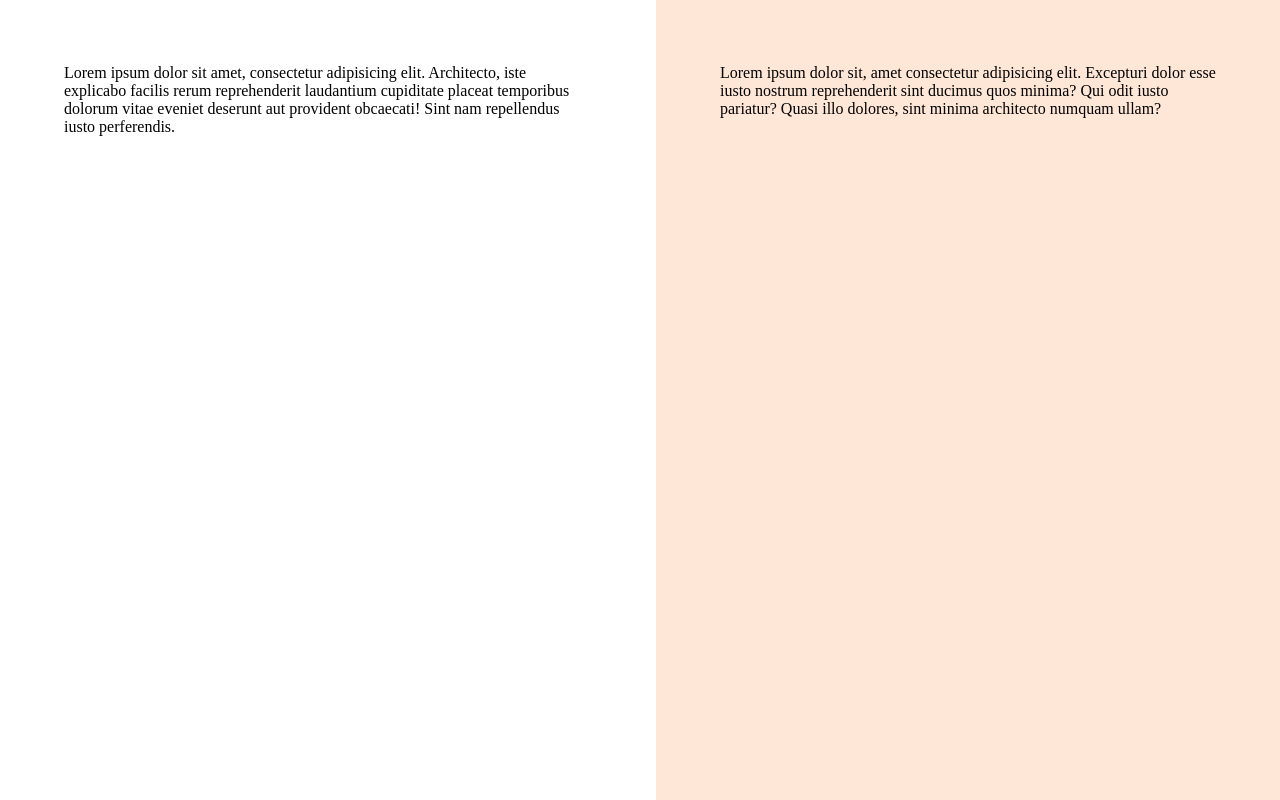
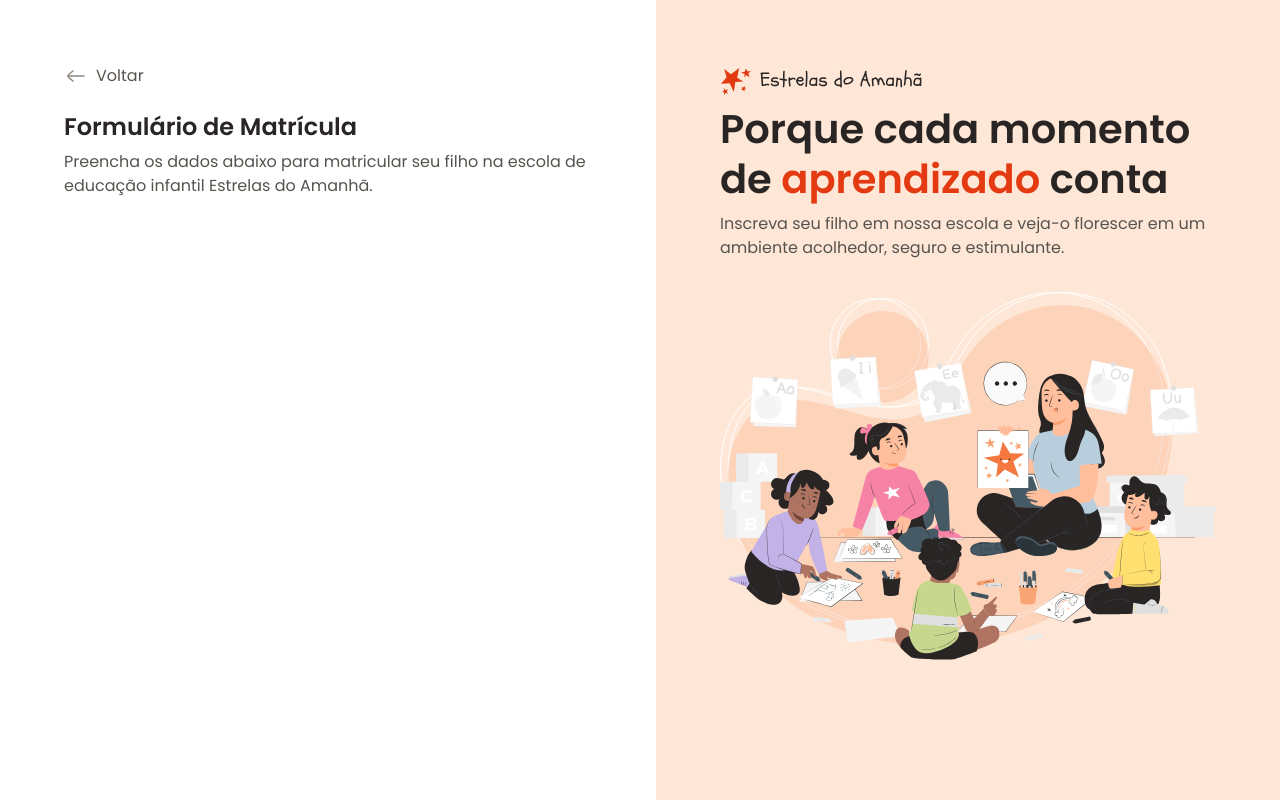
Before and after one commit to JSaporski/formulario-estrelas-do-amanha, a plain HTML site: page index.html in a window 1280 px wide. Drawn offline with Linux system fonts and the light colour scheme.

Commit message:
Conteúdo aside e conteúdo inicial do main

```diff
--- a/css/global.css
+++ b/css/global.css
@@ -25,12 +25,19 @@
 }
 
 body {
+  font: var(--text);
   font-size: 1.6rem;
+  color: var(--text-secondary);
   overflow: hidden;
 }
 
 img,
 svg {
-  display: inline-block;
+  display: block;
   max-width: 100%;
 }
+
+h1,
+h2 {
+  color: var(--text-primary);
+}
--- a/css/layout.css
+++ b/css/layout.css
@@ -15,7 +15,19 @@ main {
 
   & .main-container {
     max-width: 52.8rem;
-    margin-inline: auto;
+    margin-left: auto;
+  }
+
+  & .back {
+    display: flex;
+    align-items: center;
+    gap: 0.8rem;
+    margin-bottom: 2.4rem;
+  }
+
+  & h1 {
+    margin-bottom: 0.8rem;
+    font: 600 2.4rem/1.25 var(--font-family);
   }
 }
 
@@ -24,6 +36,20 @@ aside {
 
   & .aside-container {
     max-width: 49.6rem;
-    margin-inline: auto;
+    margin-right: auto;
+
+    & > img {
+      width: 100%;
+      margin-top: 3.2rem;
+    }
+  }
+
+  & h2 {
+    margin-block: 0.8rem;
+    font: 600 4rem/1.25 var(--font-family);
+
+    & span {
+      color: var(--text-highlight);
+    }
   }
 }
--- a/index.html
+++ b/index.html
@@ -24,19 +24,41 @@
     <div id="app">
       <main>
         <div class="main-container">
-          Lorem ipsum dolor sit amet, consectetur adipisicing elit. Architecto,
-          iste explicabo facilis rerum reprehenderit laudantium cupiditate
-          placeat temporibus dolorum vitae eveniet deserunt aut provident
-          obcaecati! Sint nam repellendus iusto perferendis.
+          <div class="back">
+            <img
+              src="./assets/icons/arrow-left-02.svg"
+              alt="Flecha apontada para trás"
+            />
+            <span>Voltar</span>
+          </div>
+
+          <h1>Formulário de Matrícula</h1>
+
+          <p>
+            Preencha os dados abaixo para matricular seu filho na escola de
+            educação infantil Estrelas do Amanhã.
+          </p>
         </div>
       </main>
 
       <aside>
         <div class="aside-container">
-          Lorem ipsum dolor sit, amet consectetur adipisicing elit. Excepturi
-          dolor esse iusto nostrum reprehenderit sint ducimus quos minima? Qui
-          odit iusto pariatur? Quasi illo dolores, sint minima architecto
-          numquam ullam?
+          <header>
+            <img
+              src="./assets/images/logo.svg"
+              alt="Logomarca Estrelas do Amanhã"
+            />
+            <h2>Porque cada momento de <span>aprendizado</span> conta</h2>
+            <p>
+              Inscreva seu filho em nossa escola e veja-o florescer em um
+              ambiente acolhedor, seguro e estimulante.
+            </p>
+          </header>
+
+          <img
+            src="./assets/images/Illustration.svg"
+            alt="Ilustração de uma professora com crianças prestando atenção"
+          />
         </div>
       </aside>
     </div>
```
